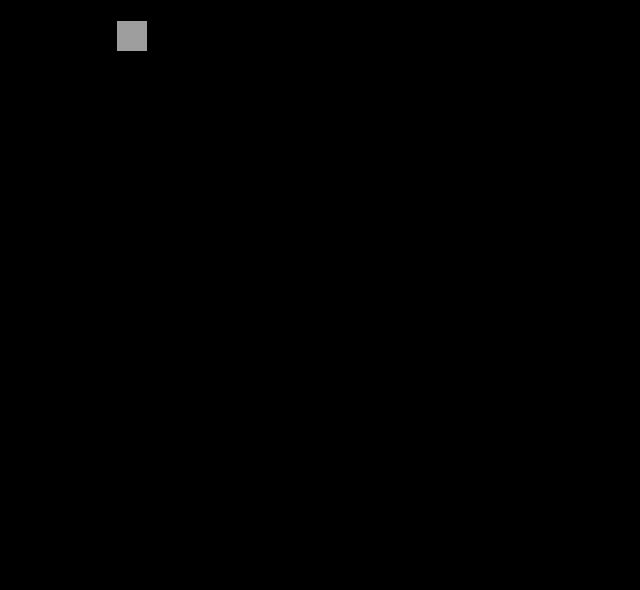
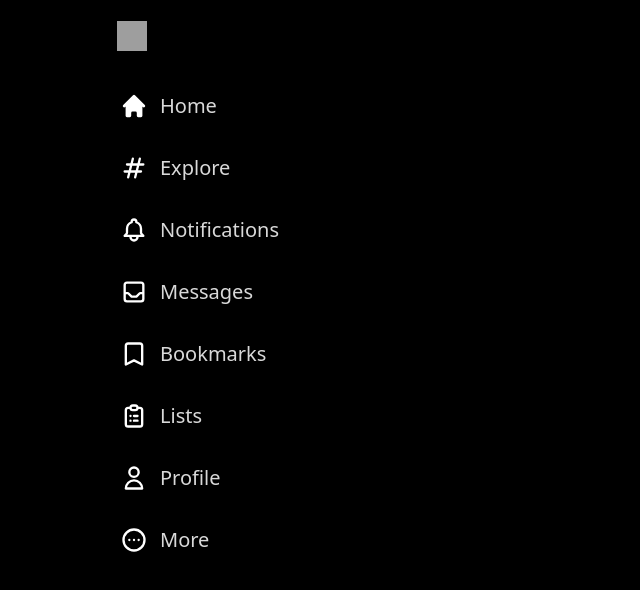
Before and after one commit to calmprogrammer/twitter-nextjs, a Next.js app: page / in a window 1280 px wide. Shown: the top 590 px of the page, without its empty margins (0-640 px from the left). Built offline with nearby package versions, Linux system fonts and the light colour scheme; grey boxes are pictures that could not be loaded.

Commit message:
added sidebar icons

```diff
--- a/components/Sidebar.js
+++ b/components/Sidebar.js
@@ -1,4 +1,16 @@
 import Image from "next/image";
+import SidebarLink from "./SidebarLink";
+import { HomeIcon } from "@heroicons/react/solid";
+import {
+	HashtagIcon,
+	BellIcon,
+	InboxIcon,
+	BookmarkIcon,
+	ClipboardListIcon,
+	UserIcon,
+	DotsCircleHorizontalIcon,
+	DotsHorizontalIcon,
+} from "@heroicons/react/outline";
 
 function Sidebar() {
 	return (
@@ -6,6 +18,16 @@ function Sidebar() {
 			<div className="flex items-center justify-center w-14 h-14 hoverAnimation p-0 xl:ml-24">
 				<Image src="https://rb.gy/ogau5a" width={30} height={30} />
 			</div>
+			<div className="space-y-2.5 mt-4 mb-2.5 xl:ml-24">
+				<SidebarLink text="Home" Icon={HomeIcon} active />
+				<SidebarLink text="Explore" Icon={HashtagIcon} />
+				<SidebarLink text="Notifications" Icon={BellIcon} />
+				<SidebarLink text="Messages" Icon={InboxIcon} />
+				<SidebarLink text="Bookmarks" Icon={BookmarkIcon} />
+				<SidebarLink text="Lists" Icon={ClipboardListIcon} />
+				<SidebarLink text="Profile" Icon={UserIcon} />
+				<SidebarLink text="More" Icon={DotsCircleHorizontalIcon} />
+			</div>
 		</div>
 	);
 }
--- /dev/null
+++ b/components/SidebarLink.js
@@ -0,0 +1,12 @@
+function SidebarLink({ Icon, text, active }) {
+	return (
+		<div
+			className={`text-[#d9d9d9] flex items-center justify-center xl:justify-start text-xl space-x-3 hoverAnimation`}
+		>
+			<Icon className="h-7 text-white" />
+			<span className="hidden xl:inline">{text}</span>
+		</div>
+	);
+}
+
+export default SidebarLink;
--- a/package.json
+++ b/package.json
@@ -6,6 +6,7 @@
     "start": "next start"
   },
   "dependencies": {
+    "@heroicons/react": "^1.0.5",
     "next": "latest",
     "react": "^17.0.2",
     "react-dom": "^17.0.2"
--- a/pages/index.js
+++ b/pages/index.js
@@ -5,7 +5,7 @@ export default function Home() {
 	return (
 		<div className="">
 			<Head>
-				<title>Twitter</title>
+				<title>Home / Twitter</title>
 				<link rel="icon" href="/favicon.ico" />
 			</Head>
 
--- a/styles/globals.css
+++ b/styles/globals.css
@@ -10,6 +10,6 @@
 
 @layer components {
 	.hoverAnimation {
-		@apply hover:bg-[#d9d9d9] hover:bg-opacity-10 rounded-full cursor-pointer w-[52] h-[52] xl:w-auto xl:h-auto xl:py-3 xl:px-4 transition duration-200 ease-out;
+		@apply hover:bg-[#d9d9d9] hover:bg-opacity-10 rounded-full cursor-pointer w-[52px] h-[52px] xl:w-auto xl:h-auto xl:py-3 xl:px-4 transition duration-200 ease-out;
 	}
 }
```
Also changed, not shown: 1 other file (tests, documents, lock files or other folders).
